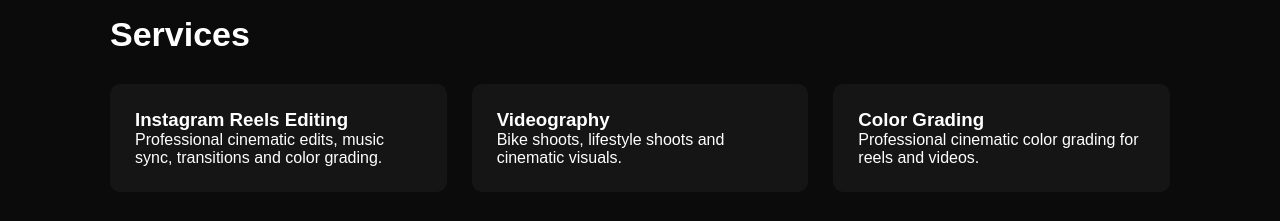
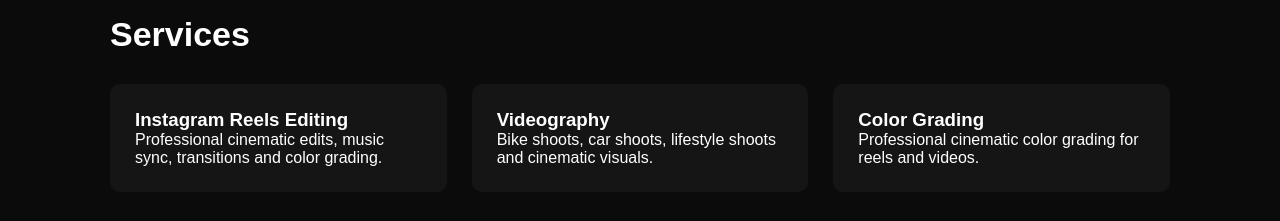
Before and after one commit to anish6366/ani-films, a plain HTML site: page index.html in a window 1280 px wide. Shown: the part 940-1161 px from the top of the page. Drawn offline with Linux system fonts and the light colour scheme.

Commit message:
Update index.html

```diff
--- a/index.html
+++ b/index.html
@@ -153,7 +153,7 @@ and social media content for creators and brands.
 
 <div class="card">
 <h3>Videography</h3>
-<p>Bike shoots, lifestyle shoots and cinematic visuals.</p>
+<p>Bike shoots, car shoots, lifestyle shoots and cinematic visuals.</p>
 </div>
 
 <div class="card">
```
